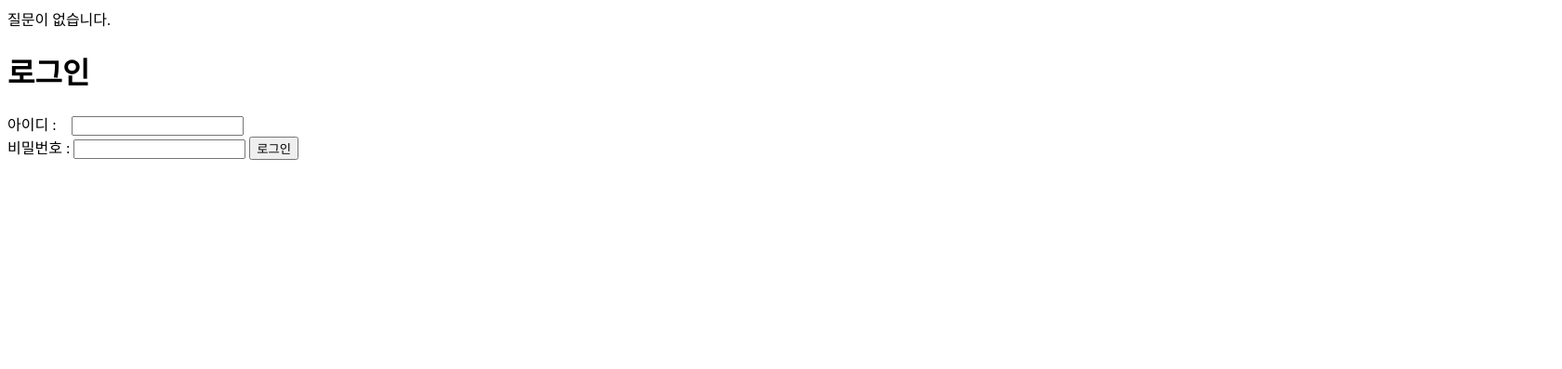
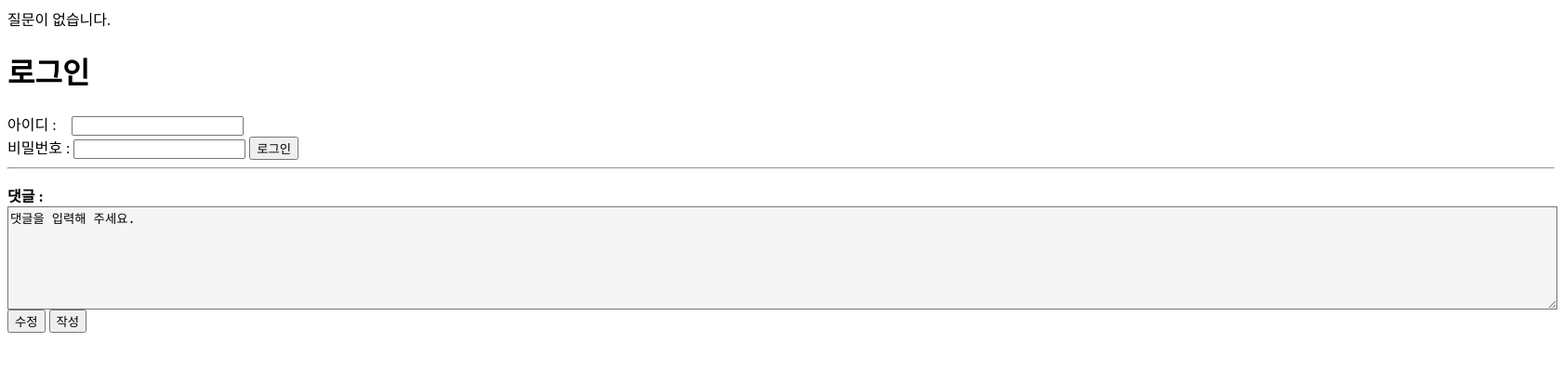
Before and after one commit to nsdfpoaew/project, a Django app: template templates/pybo/question_list.html in a window 1680 px wide. Shown: the top 397 px of the page at 93% size. Run offline with Django 4.2, Linux system fonts and the light colour scheme; the template is opened without the code that fills it, so the values that code supplies are empty.

Commit message:
Update question_list.html

```diff
--- a/templates/pybo/question_list.html
+++ b/templates/pybo/question_list.html
@@ -17,5 +17,15 @@
 		비밀번호 : <input type="password" name="pw">
 	    <button type="ok"> 로그인 </button>
 
+	    <hr>
+	<p id="asd">
+	<b>댓글 :</b> <br>
+	<span>
+		<textarea  name="comment" cols="205" rows="7" style="background-color: whitesmoke;">댓글을 입력해 주세요. </textarea>
+		<input type="button" value="수정" >
+		<input type="button" value="작성" >
+	</span>
+	</p>
+
 </body>
 </html>
```
